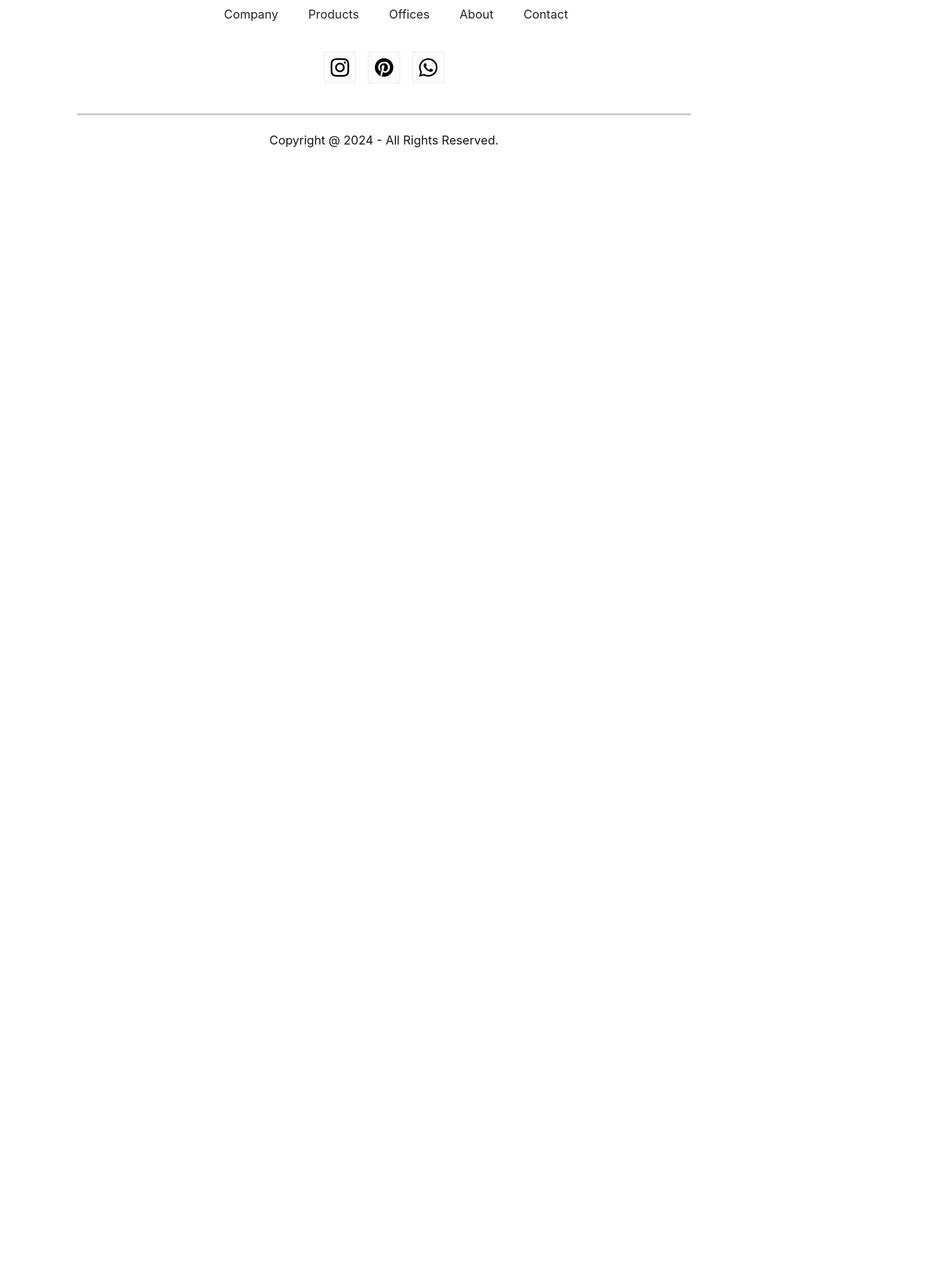
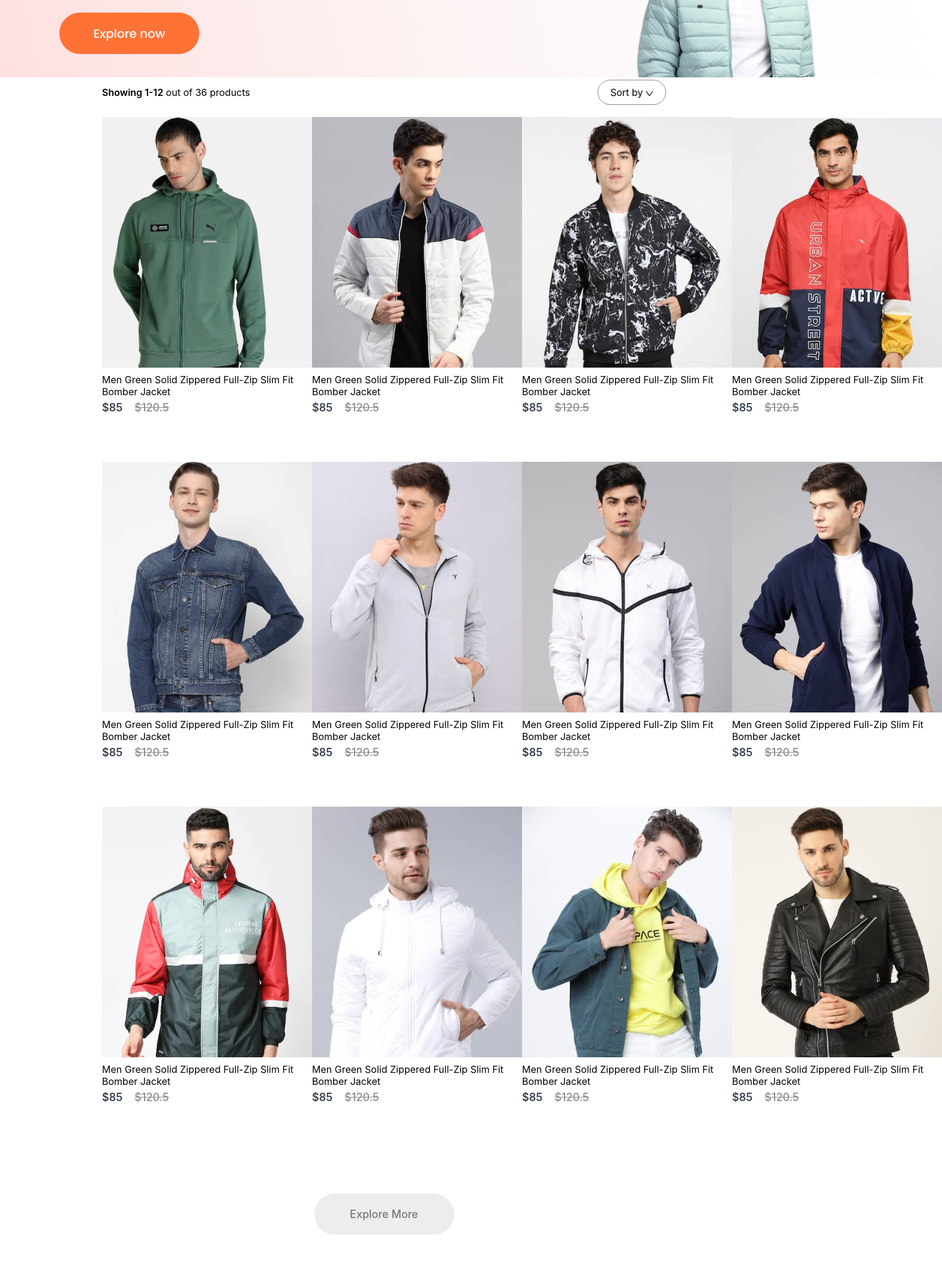
Before and after one commit to nishthadiwanji/hkf, a React (Create React App) app in the folder frontend/: page /men in a window 1280 px wide. Shown: the part 340-2486 px from the top of the page at 60% size, 1570 px wide, since content can reach past the window. Before the commit the page ends 800 px from the top, so only its background shows below. Built offline with nearby package versions, Linux system fonts and the light colour scheme.

Commit message:
products added to each categories

```diff
--- a/frontend/src/App.js
+++ b/frontend/src/App.js
@@ -8,6 +8,9 @@
 import { Cart } from './Pages/Cart';
 import { LoginSignup } from './Pages/LoginSignup';
 import { Footer } from './Components/Footer/Footer';
+import men_banner from './Components/Assets/banner_mens.png'
+import women_banner from './Components/Assets/banner_women.png'
+import kid_banner from './Components/Assets/banner_kids.png'
 
 function App() {
   return (
@@ -18,9 +21,9 @@
 
       <Routes>
         <Route path='/' element={<Shop/>}/>
-        <Route path='/men' element={<ShopCategory category="men"/>}/>
-        <Route path='/women' element={<ShopCategory category="women"/>}/>
-        <Route path='/kids' element={<ShopCategory category="kids"/>}/>
+        <Route path='/men' element={<ShopCategory banner={men_banner} category="men"/>}/>
+        <Route path='/women' element={<ShopCategory banner={women_banner} category="women"/>}/>
+        <Route path='/kids' element={<ShopCategory banner={kid_banner} category="kid"/>}/>
         <Route path='/product' element={<Product/>}>
           <Route path=':productId' element={<Product/>}/>
         </Route>
--- a/frontend/src/Pages/ShopCategory.jsx
+++ b/frontend/src/Pages/ShopCategory.jsx
@@ -1,9 +1,43 @@
-import React from 'react'
+import React, {useContext} from 'react'
+import {ShopContext} from '../Context/ShopContext'
+import './css/ShopCategory.css'
+import dropdown_icon from '../Components/Assets/dropdown_icon.png'
+import all_product from '../Components/Assets/all_product'
+import {Item} from '../Components/Item/Item'
 
-export const ShopCategory = () => {
+export const ShopCategory = (props) => {
+    const {all_products} = useContext(ShopContext)
     return (
-        <div>
-
+        <div className='shop-category'>
+            <img classname='shopcategory-banner' src={props.banner} alt="" />
+            <div className="shopcategory-indexSort">
+                <p>
+                    <span>Showing 1-12</span> out of 36 products
+                </p>
+                <div className="shopcategory-sort">
+                    Sort by <img src={dropdown_icon} alt="" />
+                </div>
+            </div>
+            <div className="shopcategory-products">
+                {all_product.map((item, i)=>{
+                    if(props.category===item.category){
+                        return <Item
+                        key={i}
+                        id={item.id}
+                        name={item.name}
+                        image={item.image}
+                        new_price={item.new_price}
+                        old_price={item.old_price}
+                        />
+                    }
+                    else{
+                        return null;
+                    }
+                })}
+            </div>
+            <div className="shopcategory-loadmore">
+                Explore More
+            </div>
         </div>
     )
 }
--- /dev/null
+++ b/frontend/src/Pages/css/ShopCategory.css
@@ -0,0 +1,43 @@
+.shopcategory-banner{
+    display: block;
+    margin: 30px auto;
+    width: 82px;
+}
+
+.shopcategory-indexSort{
+    display: flex;
+    margin: 0px 170px;
+    justify-content: space-between;
+    align-items: center;
+}
+
+.shopcategory-sort{
+    padding: 10px 20px;
+    border-radius: 40px;
+    border: 1px solid #888;
+}
+
+.shopcategory-indexSort p span{
+    font-weight: 600;
+}
+
+.shopcategory-products{
+    margin: 20px 170px;
+    display: grid;
+    grid-template-columns: 1fr 1fr 1fr 1fr;
+    row-gap: 80px;
+}
+
+.shopcategory-loadmore{
+    display: flex;
+    justify-content: center;
+    align-items: center;
+    margin: 150px auto;
+    width: 233px;
+    height: 69px;
+    border-radius: 75px;
+    background: #ededed;
+    color: #787878;
+    font-size: 18px;
+    font-weight: 500;
+}
```
